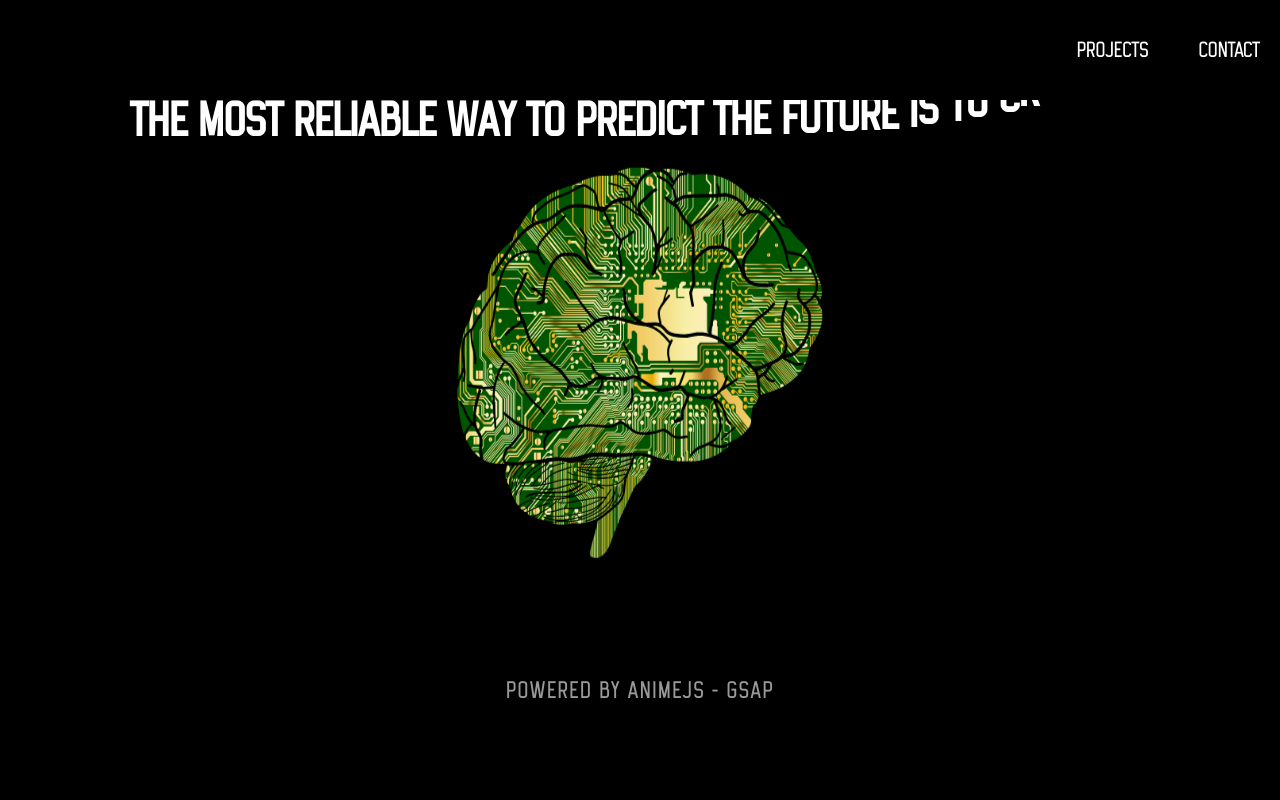
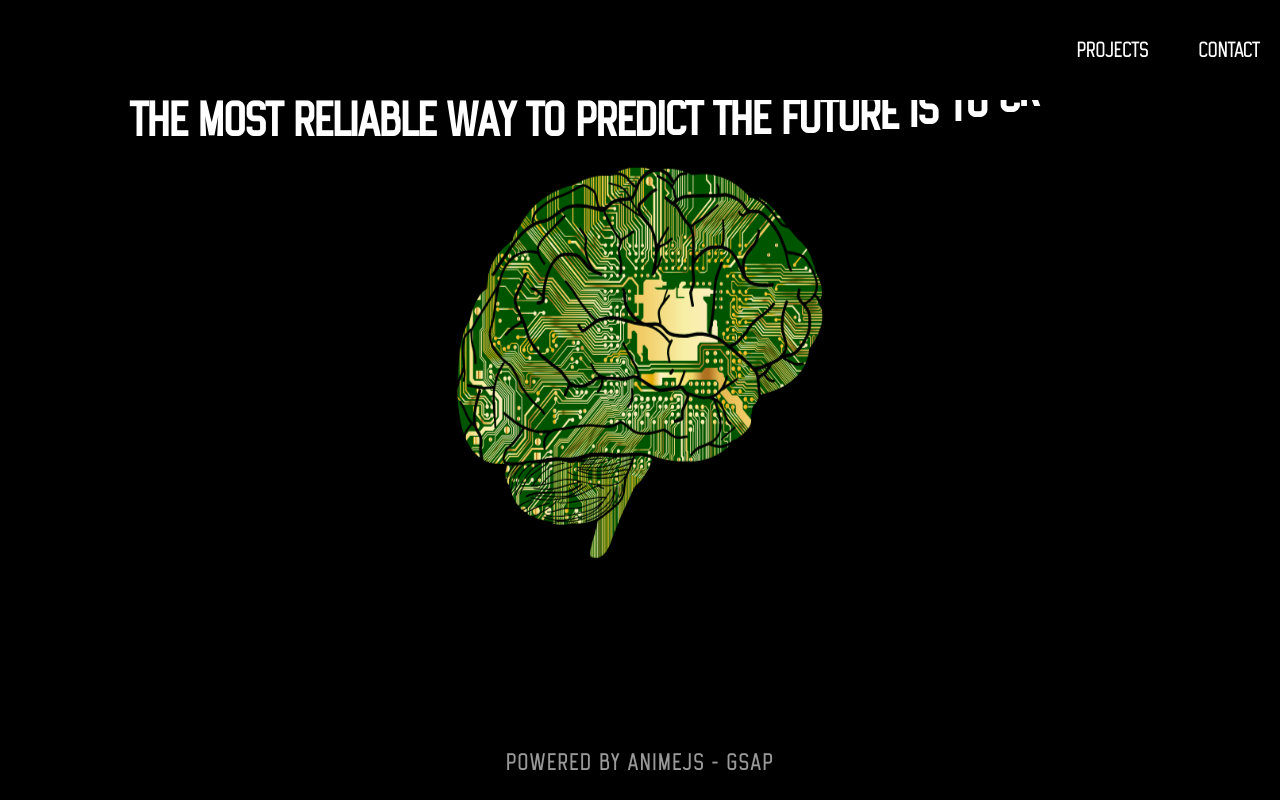
Before and after one commit to jmjkim/portfolio, a Next.js app: page / in a window 1280 px wide. Built offline with nearby package versions, Linux system fonts and the light colour scheme.

Commit message:
latest code

```diff
--- a/src/styles/globals.css
+++ b/src/styles/globals.css
@@ -146,7 +146,7 @@ body {
 	.info {
 		position: absolute;
 		font-size: 1.5em;
-		bottom: 3em;
+		bottom: 0;
 		width: 100vw;
 		padding: 0 20px;
 		letter-spacing: 1.5px;
@@ -443,7 +443,7 @@ body {
 
 	.info {
 		position: absolute;
-		bottom: 4em;
+		bottom: 0;
 		width: 100vw;
 		padding: 0 20px;
 		letter-spacing: 1.5px;
```
